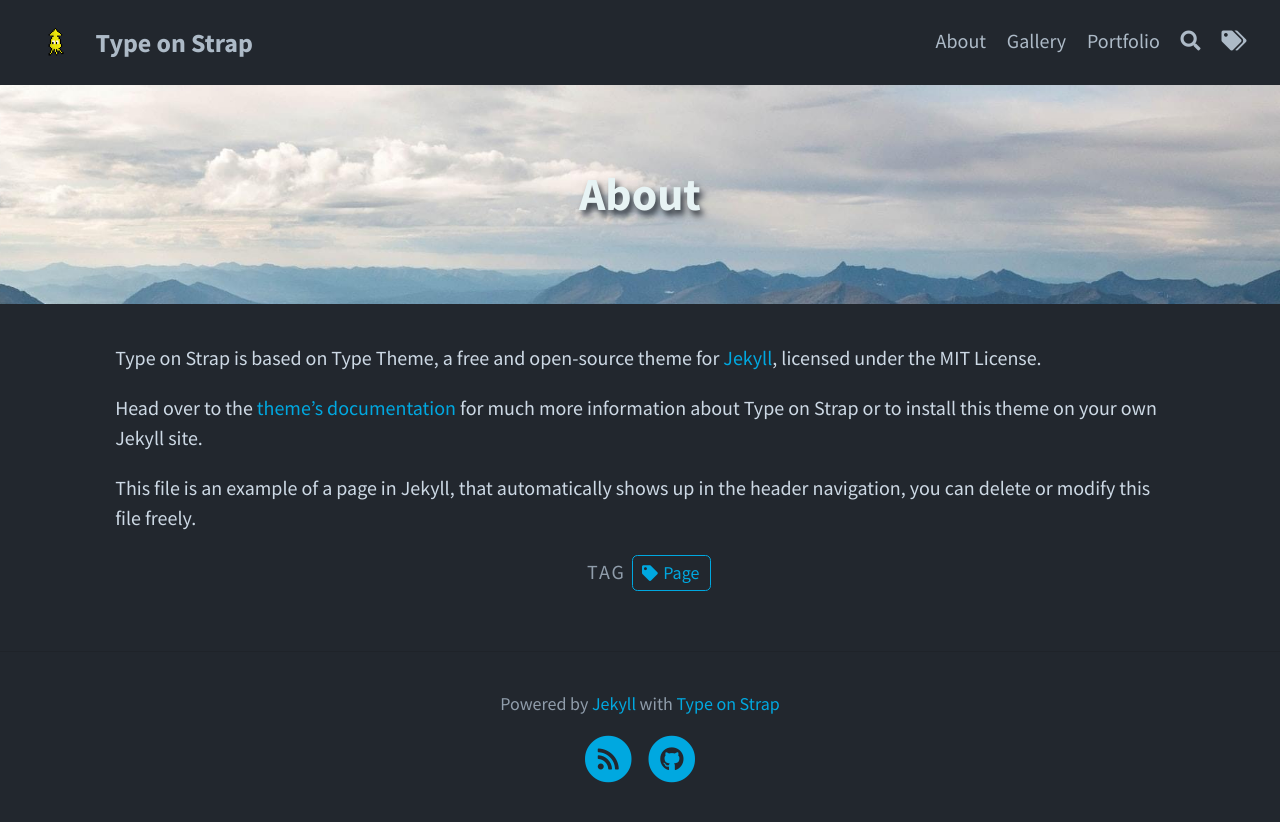
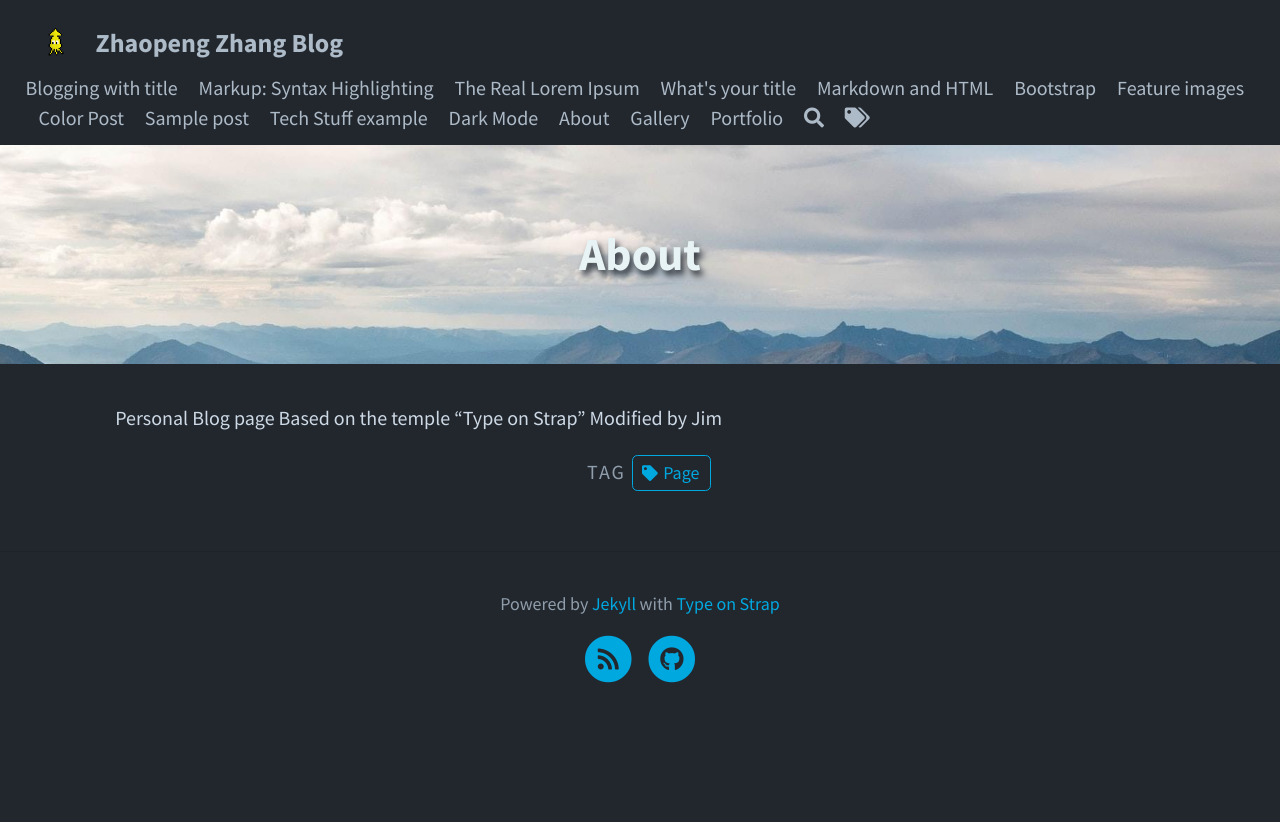
Before and after one commit to JimZ3/jimz3.github.io, a Jekyll site: the page built from pages/about.md, in a window 1280 px wide. Shown: the top 822 px of the page. Built offline with Jekyll 4.4.1, drawn with Linux system fonts in a browser that asks for light colours.

Commit message:
Rearrange

```diff
--- a/_config.yml
+++ b/_config.yml
@@ -3,8 +3,8 @@ baseurl: "/"
 url: "https://jimz3.github.io"
 
 # THEME-SPECIFIC CONFIGURATION
-title: Type on Strap                                    # site's title
-description: "A website with blog posts and pages"      # used by search engines
+title: Zhaopeng Zhang Blog                                   # site's title
+description: "Notes and all kinds of stuff"      # used by search engines
 avatar: assets/img/E1.png                         # Empty for no avatar in navbar
 favicon: assets/Apple 2 2.ico                             # Icon displayed in the tab
 
--- a/pages/about.md
+++ b/pages/about.md
@@ -5,9 +5,6 @@ permalink: /about/
 feature-img: "assets/img/pexels/travel.jpeg"
 tags: [Page]
 ---
-
-Type on Strap is based on Type Theme, a free and open-source theme for [Jekyll](http://jekyllrb.com/), licensed under the MIT License.
-
-Head over to the [theme's documentation](https://github.io/sylhare/Type-on-Strap) for much more information about Type on Strap or to install this theme on your own Jekyll site.
-
-This file is an example of a page in Jekyll, that automatically shows up in the header navigation, you can delete or modify this file freely.
+Personal Blog page
+Based on the temple "Type on Strap"
+Modified by Jim
```
Also changed, not shown: _posts/2022-8-31-Business Management.md (added, +5 -0 lines), _posts/2022-8-31-Chinese L&L.md (added, +5 -0 lines), _posts/2022-8-31-Computer Science.md (added, +24 -0 lines), _posts/2022-8-31-English A.md (added, +5 -0 lines), _posts/2022-8-31-Math AA.md (added, +5 -0 lines), _posts/2022-8-31-Physics.md (added, +5 -0 lines), _posts/2022-8-4-Test.md (renamed from _posts/2022-8-4-blabla.md), trash/2013-10-18-blogging-with-title.md (renamed from _posts/2013-10-18-blogging-with-title.md), trash/2014-08-08-Markup-Syntax-Highlighting.md (renamed from _posts/2014-08-08-Markup-Syntax-Highlighting.md), trash/2014-11-26-lorem-ipsum.md (renamed from _posts/2014-11-26-lorem-ipsum.md), trash/2014-11-27-whats-your-title.md (renamed from _posts/2014-11-27-whats-your-title.md), trash/2014-11-28-markdown-and-html.md (renamed from _posts/2014-11-28-markdown-and-html.md), trash/2017-09-17-Use-Bootstrap.md (renamed from _posts/2017-09-17-Use-Bootstrap.md), trash/2018-10-29-feature-images.md (renamed from _posts/2018-10-29-feature-images.md), 4 more files.
